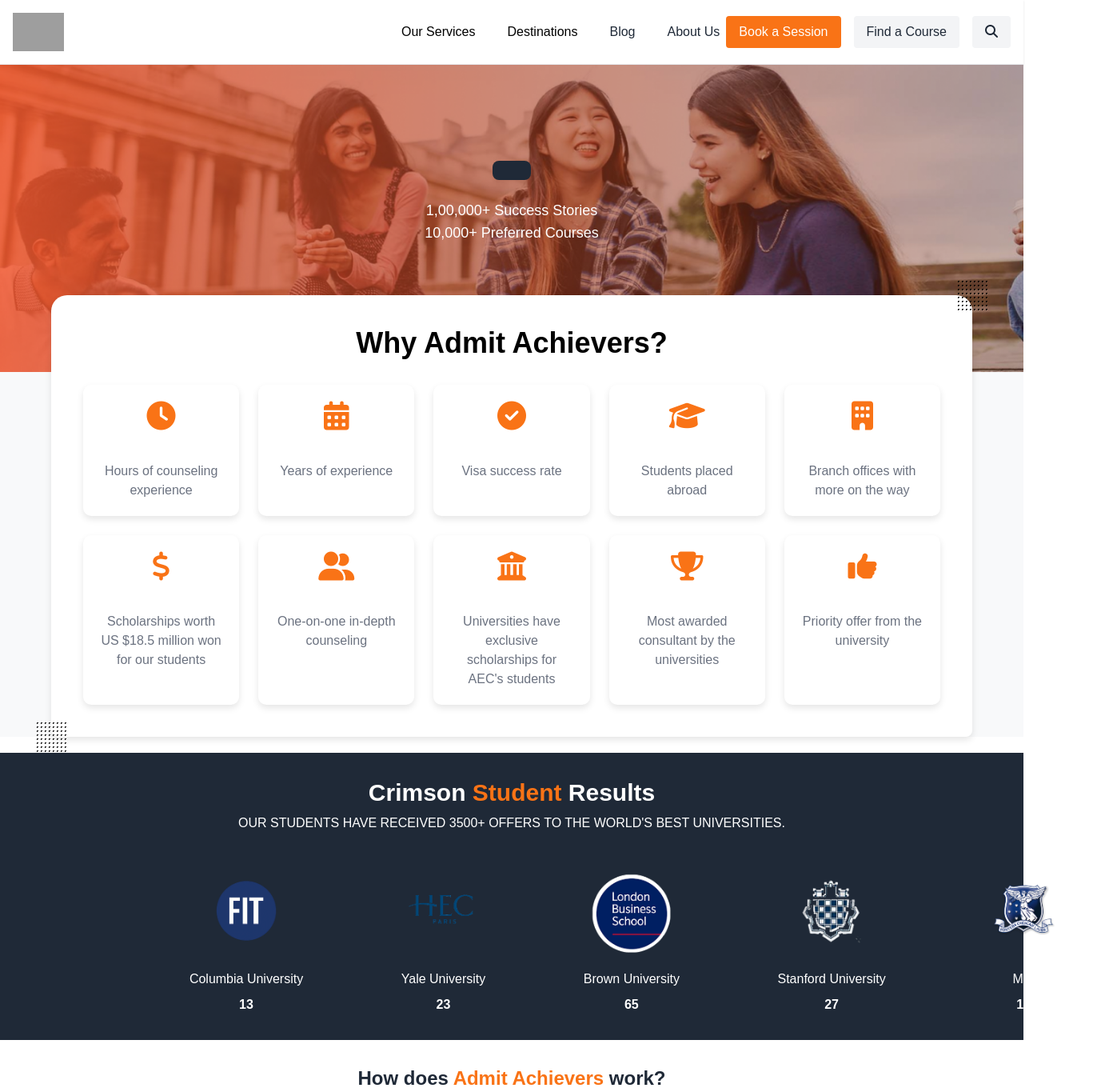
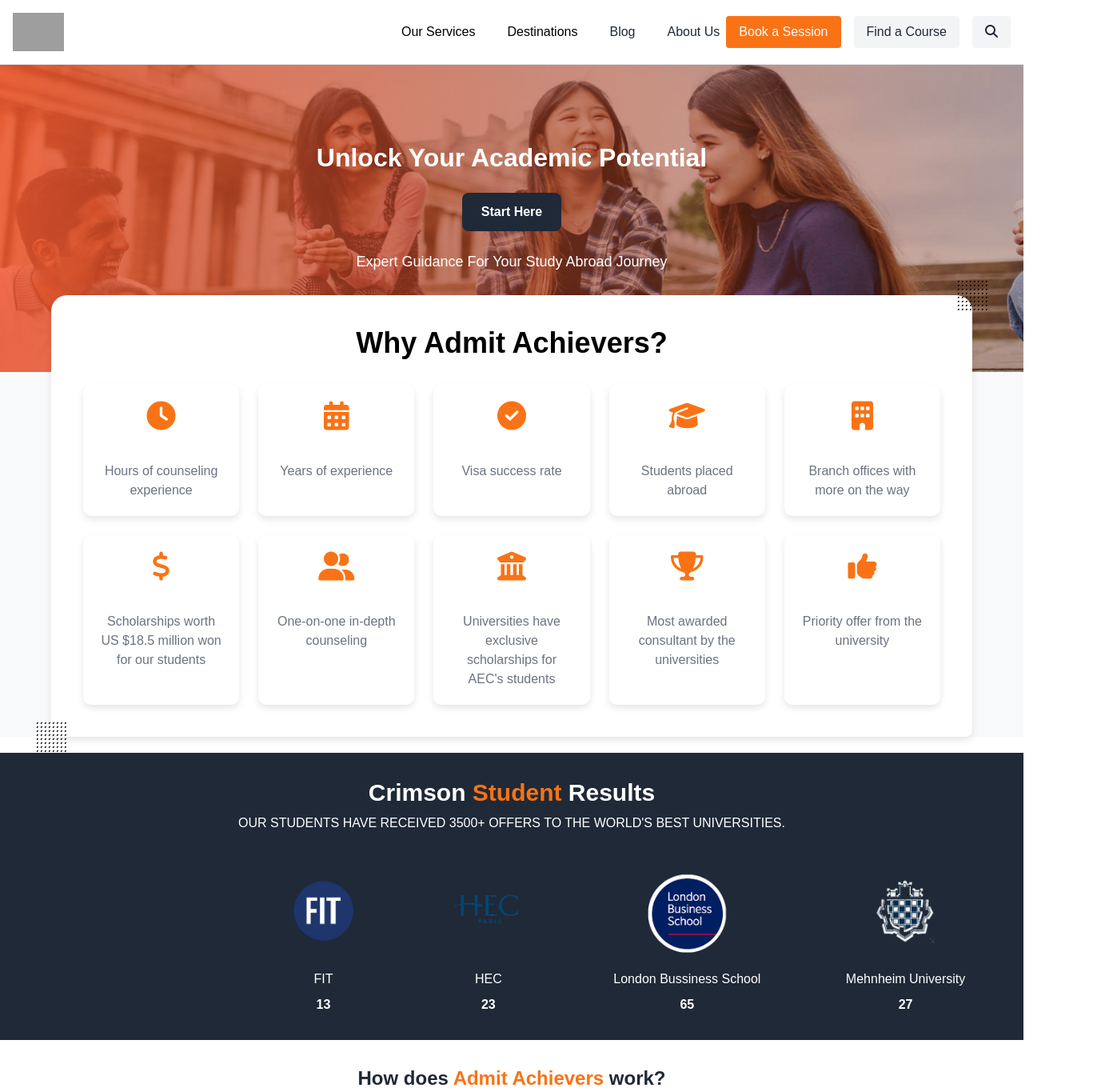
Before and after one commit to AradhyaDixit18/Admit_Achievers_Frontend, a React (Create React App) app: page / in a window 1280 px wide. Shown: the top 1365 px of the page at 80% size, 1392 px wide, since content can reach past the window. Built offline with nearby package versions, Linux system fonts and the light colour scheme; grey boxes are pictures that could not be loaded.

Commit message:
Changes till 9 Jul

```diff
--- a/src/components/HeroSection/HeroSection.js
+++ b/src/components/HeroSection/HeroSection.js
@@ -1,4 +1,4 @@
-import React, { useState, useEffect } from 'react';
+import React from 'react';
 import './HeroSection.css';
 import HeroBanner from "../../assets/Homepage/AA_Home_HeroBanner.png"
 
@@ -25,14 +25,14 @@
                 <img src={HeroBanner} alt="" className="absolute w-full h-full object-cover" />
                 <div className="relative container mx-auto py-24 px-6 text-center z-10">
                     <h1 id="hero-text" className="text-4xl text-white font-bold">
-
+                    Unlock Your Academic Potential
                     </h1>
-                    <button className="mt-6 bg-gray-800 text-white px-6 py-3 rounded-lg font-semibold">
-
+                    <button  className="mt-6 bg-gray-800 text-white px-6 py-3 rounded-lg font-semibold">
+                    Start Here
                     </button>
                     <div className="mt-6 text-lg">
-                        <span className="block">1,00,000+ Success Stories</span>
-                        <span className="block">10,000+ Preferred Courses</span>
+                        <span className="block">Expert Guidance For Your Study Abroad Journey</span>
+                        <span className="block"></span>
                     </div>
                 </div>
             </div>
--- a/src/components/StudentsResult/StudentsResult.js
+++ b/src/components/StudentsResult/StudentsResult.js
@@ -21,7 +21,7 @@
         }
       }, []);
   return (
-    <div className="bg-gray-800 text-white p-8">
+    <div className="bg-gray-800 text-white p-8 overflow-hidden">
     <div className="text-center">
       <h1 className="text-3xl font-bold">
         Crimson <span className="text-orange-500">Student</span> Results
@@ -31,11 +31,11 @@
 
     <div ref={containerRef} className="university-container mt-8" style={{ animationDuration }}>
       {[
-        { name: 'Columbia University', image: AA_Home_UniversityAdmits_FIT, count: 13 },
-        { name: 'Yale University', image: AA_Home_UniversityAdmits_HEC, count: 23 },
-        { name: 'Brown University', image: AA_Home_UniversityAdmits_LBS, count: 65 },
-        { name: 'Stanford University', image: AA_Home_UniversityAdmits_Mehnheim, count: 27 },
-        { name: 'MIT', image: AA_Home_UniversityAdmits_MelbourneUniversity, count: 12 }
+        { name: 'FIT', image: AA_Home_UniversityAdmits_FIT, count: 13 },
+        { name: 'HEC', image: AA_Home_UniversityAdmits_HEC, count: 23 },
+        { name: 'London Bussiness School', image: AA_Home_UniversityAdmits_LBS, count: 65 },
+        { name: 'Mehnheim University', image: AA_Home_UniversityAdmits_Mehnheim, count: 27 },
+        { name: 'Melbourne University', image: AA_Home_UniversityAdmits_MelbourneUniversity, count: 12 }
       ].map((university, index) => (
         <div key={index} className="university-item">
           <img
```
